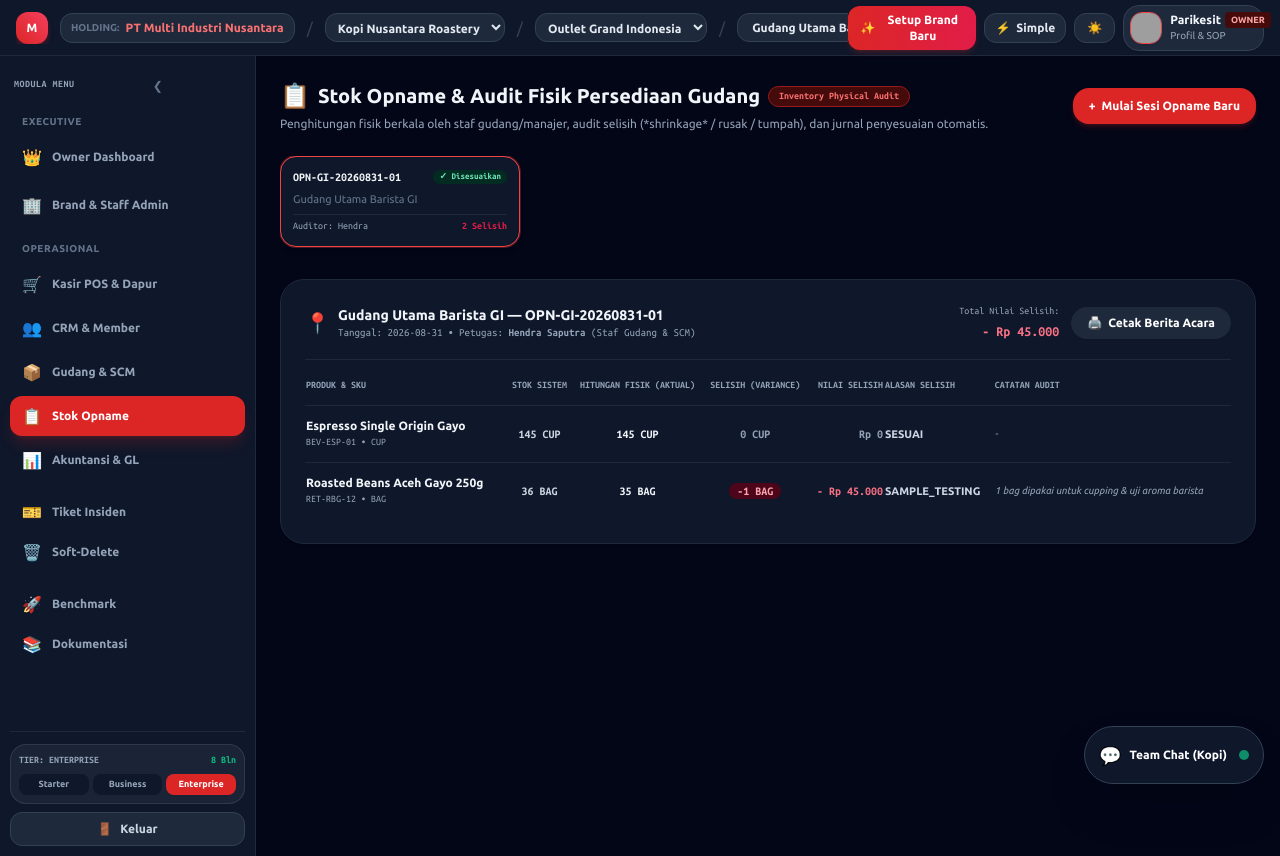
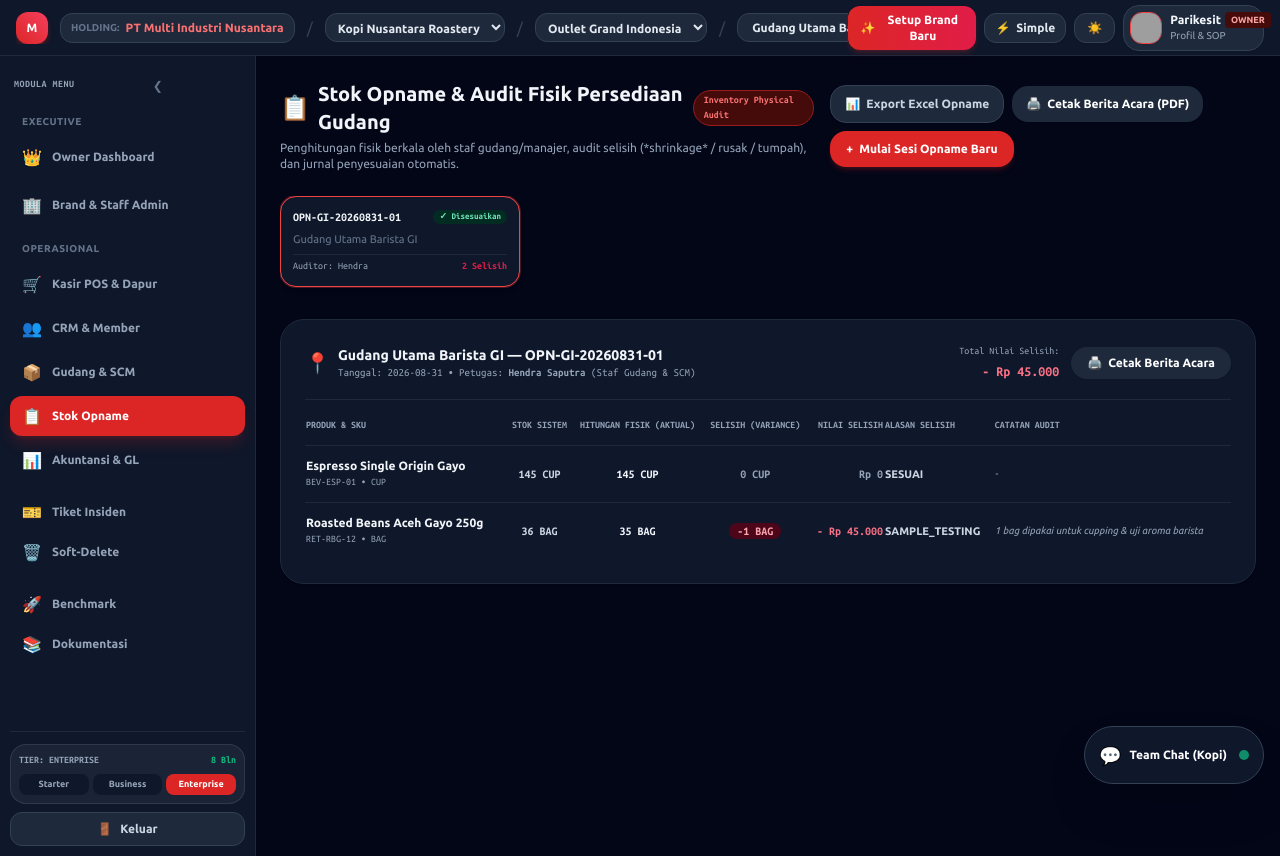
Before and after one commit to aenzet04/adamproject, a React (Vite) app in the folder apps/frontend/: page / in a window 1280 px wide. Both pictures are taken after a click on the button "Stok Opname Fisik Gudang". Built offline with nearby package versions, Linux system fonts and the light colour scheme; grey boxes are pictures that could not be loaded.

Commit message:
chore(auto-sync): automated commit 2026-08-31 23:36:10

```diff
--- a/apps/frontend/src/components/inventory/StockOpnameView.tsx
+++ b/apps/frontend/src/components/inventory/StockOpnameView.tsx
@@ -4,6 +4,7 @@ import React, { useState } from 'react';
 import { useStockOpnameStore, StockOpnameSession, OpnameReason } from '../../stores/useStockOpnameStore';
 import { useTenantStore } from '../../stores/useTenantStore';
 import { useStaffStore } from '../../stores/useStaffStore';
+import { exportToExcelCsv, triggerPrintPdf } from '../../lib/exportUtils';
 import { toast } from '../../stores/useToastStore';
 
 export const StockOpnameView: React.FC = () => {
@@ -50,9 +51,25 @@ export const StockOpnameView: React.FC = () => {
     }
   };
 
-  const warehouseStaffList = employees.filter(
-    (e) => e.role === 'warehouse_staff' || e.role === 'branch_manager' || e.role === 'admin_system'
-  );
+  const handleExportOpnameExcel = () => {
+    if (!activeSession) return;
+    const headers = ['Kode SKU', 'Nama Produk', 'Satuan', 'Stok Sistem', 'Stok Fisik (Aktual)', 'Selisih (Variance)', 'HPP Satuan (Rp)', 'Nilai Selisih (Rp)', 'Alasan Selisih', 'Catatan Audit'];
+    const rows = activeSession.items.map((i) => [
+      i.sku,
+      i.productName,
+      i.uom,
+      i.systemStock,
+      i.physicalStock,
+      i.variance,
+      i.unitCost,
+      i.varianceValue,
+      i.reason,
+      i.notes || '-',
+    ]);
+
+    exportToExcelCsv(`Lembar_Kerja_Opname_${activeSession.sessionNumber}`, rows, headers);
+    toast.success('Excel Opname Terunduh', `File lembar kerja ${activeSession.sessionNumber}.csv siap diedit.`);
+  };
 
   return (
     <div className="p-4 md:p-6 bg-slate-50 dark:bg-slate-950 text-slate-900 dark:text-slate-100 min-h-screen transition-colors space-y-6">
@@ -73,6 +90,30 @@ export const StockOpnameView: React.FC = () => {
           </p>
         </div>
 
+        {/* Action Controls: Export Excel, Cetak PDF, Tambah Sesi */}
+        <div className="flex flex-wrap items-center gap-2">
+          {activeSession && (
+            <>
+              <button
+                type="button"
+                onClick={handleExportOpnameExcel}
+                className="bg-white dark:bg-slate-800 hover:bg-slate-100 dark:hover:bg-slate-700 text-slate-700 dark:text-slate-300 px-3.5 py-2.5 rounded-2xl text-xs font-bold border border-slate-200 dark:border-slate-700 shadow-sm flex items-center space-x-1.5"
+              >
+                <span>📊</span>
+                <span>Export Excel Opname</span>
+              </button>
+
+              <button
+                type="button"
+                onClick={() => triggerPrintPdf(`Berita_Acara_Opname_${activeSession.sessionNumber}`)}
+                className="bg-slate-800 hover:bg-slate-700 text-white px-3.5 py-2.5 rounded-2xl text-xs font-bold shadow-sm flex items-center space-x-1.5"
+              >
+                <span>🖨️</span>
+                <span>Cetak Berita Acara (PDF)</span>
+              </button>
+            </>
+          )}
+
           <button
             onClick={() => setIsNewSessionModalOpen(true)}
             className="bg-red-600 hover:bg-red-500 text-white font-bold px-4 py-2.5 rounded-2xl text-xs shadow-md shadow-red-600/20 active:scale-95 flex items-center space-x-1.5"
@@ -80,6 +121,7 @@ export const StockOpnameView: React.FC = () => {
             <span>+</span>
             <span>Mulai Sesi Opname Baru</span>
           </button>
+        </div>
       </div>
 
       {/* SESSIONS SELECTOR BAR */}
@@ -166,7 +208,7 @@ export const StockOpnameView: React.FC = () => {
               ) : (
                 <button
                   type="button"
-                  onClick={() => window.print()}
+                  onClick={() => triggerPrintPdf(`Berita_Acara_${activeSession.sessionNumber}`)}
                   className="bg-slate-800 hover:bg-slate-700 text-white font-bold px-4 py-2 rounded-2xl text-xs shadow-sm flex items-center space-x-1.5"
                 >
                   <span>🖨️</span>
@@ -192,8 +234,6 @@ export const StockOpnameView: React.FC = () => {
               </thead>
               <tbody className="divide-y divide-slate-100 dark:divide-slate-800">
                 {activeSession.items.map((item) => {
-                  const isDiff = item.variance !== 0;
-
                   return (
                     <tr key={item.productId} className="hover:bg-slate-50/50 dark:hover:bg-slate-800/40 transition-colors">
                       <td className="py-3">
```
Lines whose indentation alone changed are shown as unchanged.
